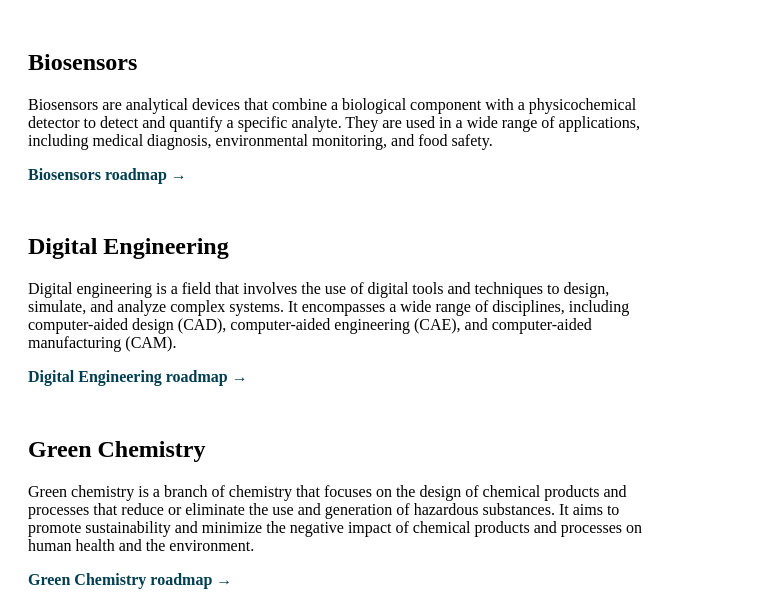
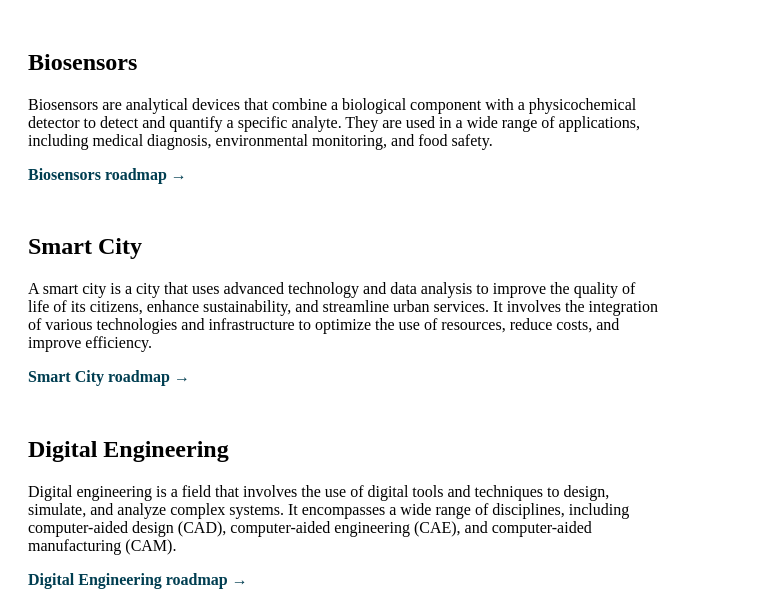
Before and after one commit to mergeflow/technology-roadmaps, a plain HTML site: page index.html in a window 1280 px wide. Shown: the part 181-787 px from the top of the page, without its empty margins (0-767 px from the left). Drawn offline with Linux system fonts and the light colour scheme.

Commit message:
Update index.html

```diff
--- a/index.html
+++ b/index.html
@@ -46,6 +46,10 @@
 		<p>Biosensors are analytical devices that combine a biological component with a physicochemical detector to detect and quantify a specific analyte. They are used in a wide range of applications, including medical diagnosis, environmental monitoring, and food safety.</p>
 		<p><a href="./technology-roadmap-biosensors.html" target="_blank">Biosensors roadmap &rarr;</a></p>
 
+		<h2>Smart City</h2>
+		<p>A smart city is a city that uses advanced technology and data analysis to improve the quality of life of its citizens, enhance sustainability, and streamline urban services. It involves the integration of various technologies and infrastructure to optimize the use of resources, reduce costs, and improve efficiency.</p>
+		<p><a href="./technology-roadmap-smart-city.html" target="_blank">Smart City roadmap &rarr;</a></p>
+
 		<h2>Digital Engineering</h2>
 		<p>Digital engineering is a field that involves the use of digital tools and techniques to design, simulate, and analyze complex systems. It encompasses a wide range of disciplines, including computer-aided design (CAD), computer-aided engineering (CAE), and computer-aided manufacturing (CAM).</p>
 		<p><a href="./technology-roadmap-digital-engineering.html" target="_blank">Digital Engineering roadmap &rarr;</a></p>
```
